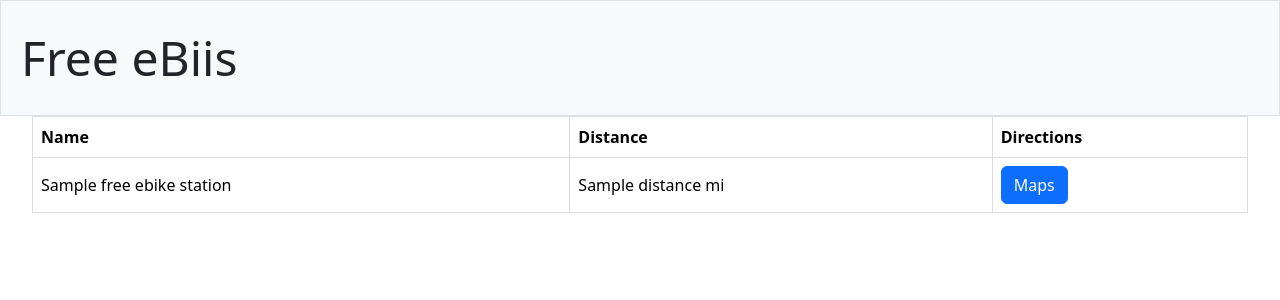
After one commit to donaljamescollins/free-ebiis, a Flask app: template templates/location.html in a window 1280 px wide. The commit adds this page. Shown: the top 300 px of the page. Run offline with Flask 2, Linux system fonts and the light colour scheme; the template is opened without the code that fills it: most values are stand-ins (such as "Sample title", 1, 10 or a date in 2020).

Commit message:
Add layout and location pages, update how user geolocation is obtained and reduce table size to 1 row

```diff
--- a/app.py
+++ b/app.py
@@ -1,72 +1,77 @@
 import urllib.request
 import urllib.parse
 import json
-import geocoder
 from geopy import distance
-from flask import Flask, render_template
-from flask_session import Session
-from pydantic import BaseModel
+from flask import Flask, render_template, request
 
 app = Flask(__name__)
 
 
 @app.route("/")
 def index():
-    station_information_url = (
-        "https://gbfs.baywheels.com/gbfs/en/station_information.json"
-    )
-    station_status_url = "https://gbfs.baywheels.com/gbfs/en/station_status.json"
+	return render_template("/index.html")
 
-    station_information_json = urllib.request.urlopen(station_information_url)
-    station_status_json = urllib.request.urlopen(station_status_url)
 
-    # contains station_id, name, lat, lon, region_id
-    station_information_dict = json.loads(station_information_json.read())
+@app.route("/location", methods=['POST'])
+def location():
 
-    # contains station_id, last_reported, num_ebikes_available, num_bikes_available, station_status
-    station_status_dict = json.loads(station_status_json.read())
+	user_geolocation = (request.form.get("lat"), request.form.get("long"))
 
-    STATIONS_IN_SF = []
-    FREE_EBIKE_STATIONS = []
+	station_information_url = (
+	 "https://gbfs.baywheels.com/gbfs/en/station_information.json")
+	station_status_url = "https://gbfs.baywheels.com/gbfs/en/station_status.json"
 
-    for station in station_information_dict["data"]["stations"]:
-        if (
-            "region_id" in station
-            and station["region_id"] == "3"
-            and station["station_id"] not in ["74", "361", "572"]
-        ):
-            STATIONS_IN_SF.append(station["station_id"])
+	station_information_json = urllib.request.urlopen(station_information_url)
+	station_status_json = urllib.request.urlopen(station_status_url)
 
-    for station in station_status_dict["data"]["stations"]:
-        if (
-            station["station_id"] in STATIONS_IN_SF
-            and station["station_status"] == "active"
-            and station["station_id"] not in ["74", "361", "572"]
-            and station["num_ebikes_available"] == station["num_bikes_available"]
-        ):
-            for id in station_information_dict["data"]["stations"]:
-                if id["station_id"] == station["station_id"]:
-                    temp = {}
-                    temp["name"] = id["name"]
-                    temp["coords"] = str(id["lat"]) + ", " + str(id["lon"])
-                    FREE_EBIKE_STATIONS.append(temp)
+	# contains station_id, name, lat, lon, region_id
+	station_information_dict = json.loads(station_information_json.read())
 
-    user_geolocation = (geocoder.ip("me")).latlng
+	# contains station_id, last_reported, num_ebikes_available, num_bikes_available, station_status
+	station_status_dict = json.loads(station_status_json.read())
 
-    for station in FREE_EBIKE_STATIONS:
-        station["distance"] = round(
-            distance.distance(user_geolocation, station["coords"]).miles, 2
-        )
+	stations_in_sf = []
+	free_ebike_stations = []
 
-        station[
-            "maps_link"
-        ] = f"http://maps.apple.com/?daddr={urllib.parse.quote_plus(station['name'])}&dirflg=w"
+	for station in station_information_dict["data"]["stations"]:
+		if ("region_id" in station and station["region_id"] == "3"
+		    and station["station_id"] not in ["74", "361", "572"]):
 
-    def get_distance(station):
-        return station["distance"]
+			stations_in_sf.append(station["station_id"])
 
-    return render_template(
-        "/index.html",
-        FREE_EBIKE_STATIONS=sorted(FREE_EBIKE_STATIONS, key=get_distance),
-        user_geolocation=user_geolocation,
-    )
+	for station in station_status_dict["data"]["stations"]:
+		if (station["station_id"] in stations_in_sf
+		    and station["station_status"] == "active"
+		    and station["station_id"] not in ["74", "361", "572"]
+		    and station["num_ebikes_available"] == station["num_bikes_available"]):
+
+			for id in station_information_dict["data"]["stations"]:
+				if id["station_id"] == station["station_id"]:
+
+					temp = {}
+					temp["name"] = id["name"]
+					temp["coords"] = (id["lat"], id["lon"])
+					free_ebike_stations.append(temp)
+
+	for station in free_ebike_stations:
+		station["distance"] = round(
+		 distance.distance(user_geolocation, station["coords"]).miles, 2)
+
+		station[
+		 "maps_link"] = f"http://maps.apple.com/?daddr={urllib.parse.quote_plus(station['name'])}&dirflg=w"
+
+	def get_distance(station):
+		return station["distance"]
+
+	free_ebike_stations = sorted(free_ebike_stations, key=get_distance)
+
+	free_ebike_stations = free_ebike_stations[0]
+
+	return render_template(
+	 "/location.html",
+	 free_ebike_stations=free_ebike_stations,
+	 user_geolocation=user_geolocation,
+	)
+
+
+app.run(host='0.0.0.0', port=81)
--- /dev/null
+++ b/templates/layout.html
@@ -0,0 +1,43 @@
+<!DOCTYPE html>
+
+<html lang="en">
+	<head>
+
+		<meta charset="utf-8" />
+		<meta name="viewport" content="" initial-scale="1," width="device-width" />
+
+		<title>Free eBiis: {% block title %}{% endblock %}</title>
+
+		<link
+			href="https://cdn.jsdelivr.net/npm/bootstrap@5.3.0-alpha2/dist/css/bootstrap.min.css"
+			rel="stylesheet"
+			integrity="sha384-aFq/bzH65dt+w6FI2ooMVUpc+21e0SRygnTpmBvdBgSdnuTN7QbdgL+OapgHtvPp"
+			crossorigin="anonymous"
+		/>
+
+		<link href="/static/styles.css" rel="stylesheet" />
+
+	</head>
+
+	<body>
+
+		<script
+			src="https://cdn.jsdelivr.net/npm/bootstrap@5.3.0-alpha2/dist/js/bootstrap.min.js"
+	    	integrity="sha384-heAjqF+bCxXpCWLa6Zhcp4fu20XoNIA98ecBC1YkdXhszjoejr5y9Q77hIrv8R9i"
+	    	crossorigin="anonymous"
+    	>
+		</script>
+
+		<nav class="bg-light border navbar navbar-expand-md navbar-light">
+			<h1>Free eBiis</h1>
+		</nav>
+
+		<main>
+
+			{% block main %}{% endblock %}
+
+		</main>
+
+	</body>
+
+</html>
--- /dev/null
+++ b/templates/location.html
@@ -0,0 +1,31 @@
+{% extends "layout.html" %}
+
+{% block title %}
+    Location
+{% endblock %}
+
+{% block main %}
+    <table class="table">
+      <thead>
+        <tr>
+          <th>Name</th>
+          <th>Distance</th>
+          <th>Directions</th>
+        </tr>
+      </thead>
+      <tbody>
+        <tr>
+          <td>{{ free_ebike_stations['name'] }}</td>
+          <td>{{ free_ebike_stations['distance'] }} mi</td>
+          <td class="button">
+            <a
+              href="{{ free_ebike_stations['maps_link'] }}"
+              class="btn btn-primary"
+              role="button"
+              >Maps</a
+            >
+          </td>
+        </tr>
+      </tbody>
+    </table>
+{% endblock %}
```
Also changed, not shown: templates/index.html (+39 -48 lines).
